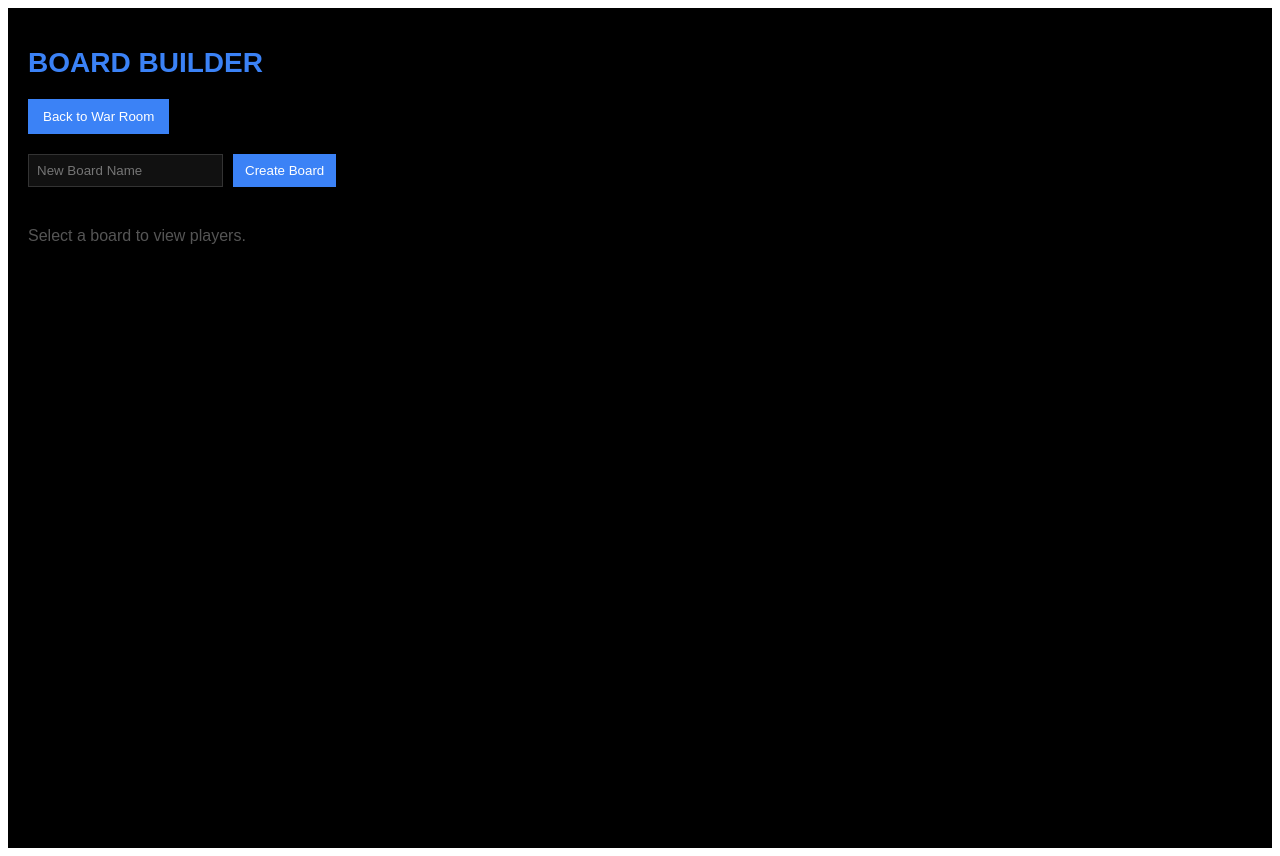
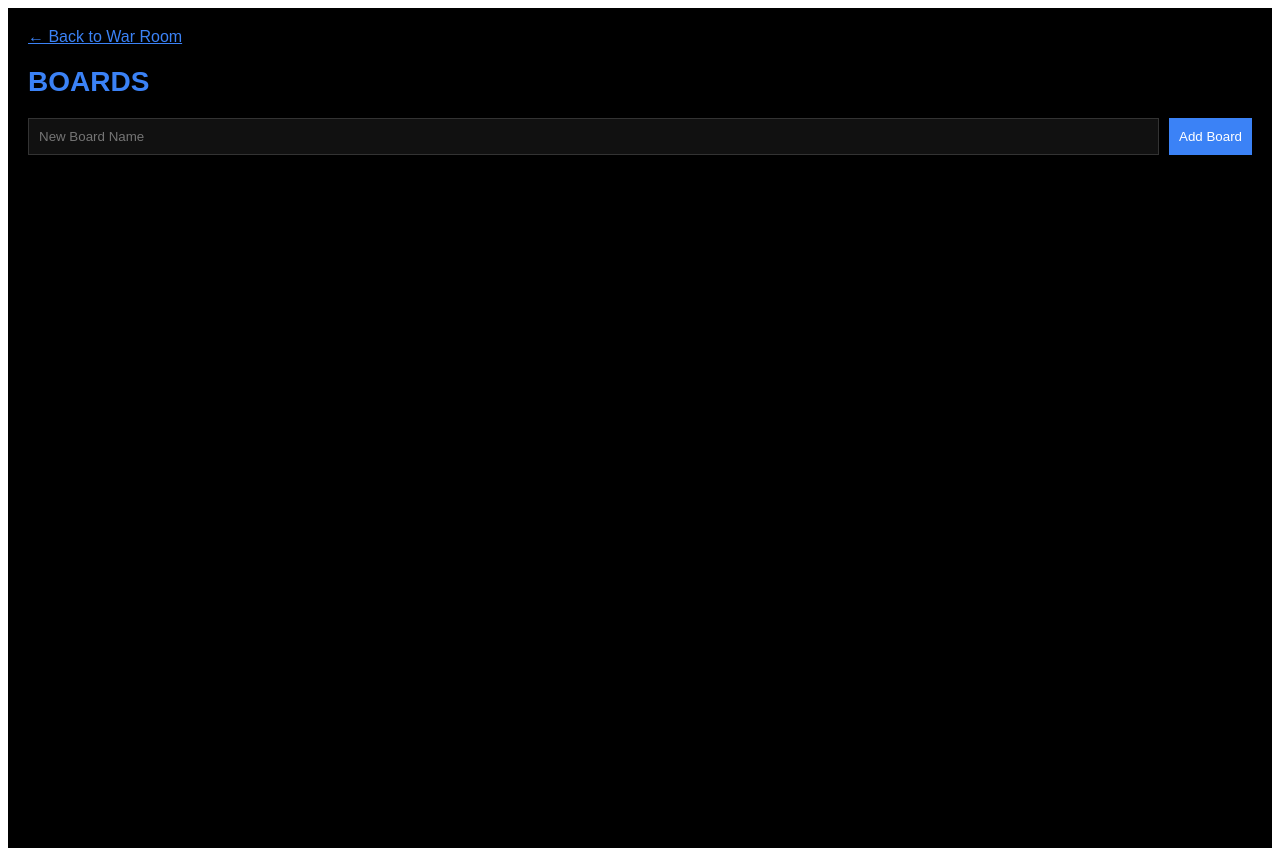
Before and after one commit to hyianakopolos/war-room, a Next.js app: page /boards in a window 1280 px wide. Built offline with nearby package versions, Linux system fonts and the light colour scheme.

Commit message:
Update page.tsx

```diff
--- a/app/boards/page.tsx
+++ b/app/boards/page.tsx
@@ -1,85 +1,56 @@
 "use client";
 
 import React, { useState, useEffect } from "react";
-import Link from "next/link";
-
-interface Player {
-  name: string;
-  position: string;
-  school: string;
-  year: string;
-  twitter: string;
-  board: string;
-  contacted: boolean;
-}
+import Link from 'next/link';
 
 export default function BoardsPage() {
   const [boards, setBoards] = useState<string[]>([]);
-  const [newBoardName, setNewBoardName] = useState("");
-  const [players, setPlayers] = useState<Player[]>([]);
-  const [selectedBoard, setSelectedBoard] = useState<string | null>(null);
+  const [newBoard, setNewBoard] = useState("");
 
-  // Load from localStorage
+  // Load boards from localStorage
   useEffect(() => {
     const savedBoards = localStorage.getItem("boards");
     if (savedBoards) setBoards(JSON.parse(savedBoards));
-
-    const savedPlayers = localStorage.getItem("players");
-    if (savedPlayers) setPlayers(JSON.parse(savedPlayers));
   }, []);
 
-  // Save boards to localStorage
-  useEffect(() => {
-    localStorage.setItem("boards", JSON.stringify(boards));
-  }, [boards]);
-
+  // Add new board
   const addBoard = () => {
-    if (!newBoardName) return;
-    setBoards([...boards, newBoardName]);
-    setNewBoardName("");
+    if (!newBoard) return;
+    const updatedBoards = [...boards, newBoard];
+    setBoards(updatedBoards);
+    localStorage.setItem("boards", JSON.stringify(updatedBoards));
+    setNewBoard("");
   };
 
-  const filteredPlayers = selectedBoard ? players.filter(p => p.board === selectedBoard) : [];
+  // Delete board
+  const deleteBoard = (boardToDelete: string) => {
+    const updatedBoards = boards.filter(b => b !== boardToDelete);
+    setBoards(updatedBoards);
+    localStorage.setItem("boards", JSON.stringify(updatedBoards));
+  };
 
   return (
     <div style={{ minHeight: "100vh", background: "#000", color: "#fff", padding: "20px", fontFamily: "Arial" }}>
-      <h1 style={{ fontSize: "28px", color: "#3b82f6", marginBottom: "20px" }}>BOARD BUILDER</h1>
-
-      <Link href="/">
-        <button style={{ padding: "10px 15px", marginBottom: "20px", background: "#3b82f6", color: "#fff", border: "none", cursor: "pointer" }}>Back to War Room</button>
-      </Link>
-
-      {/* Add Board Form */}
-      <div style={{ display: "flex", gap: "10px", marginBottom: "20px" }}>
-        <input placeholder="New Board Name" value={newBoardName} onChange={e => setNewBoardName(e.target.value)} style={{ padding: "8px", background: "#111", color: "#fff", border: "1px solid #333" }} />
-        <button onClick={addBoard} style={{ padding: "8px 12px", background: "#3b82f6", border: "none", color: "#fff", cursor: "pointer" }}>Create Board</button>
+      <div style={{ marginBottom: "20px" }}>
+        <Link href="/" style={{ color: "#3b82f6", textDecoration: "underline" }}>← Back to War Room</Link>
       </div>
 
-      {/* Board Selector */}
-      <div style={{ display: "flex", gap: "10px", marginBottom: "20px", flexWrap: "wrap" }}>
-        {boards.map(board => (
-          <button key={board} onClick={() => setSelectedBoard(board)} style={{ padding: "8px 12px", background: selectedBoard === board ? "#3b82f6" : "#111", color: "#fff", border: "1px solid #333", cursor: "pointer" }}>{board}</button>
-        ))}
+      <h1 style={{ fontSize: "28px", color: "#3b82f6", marginBottom: "20px" }}>BOARDS</h1>
+
+      {/* Add New Board */}
+      <div style={{ marginBottom: "20px", display: "flex", gap: "10px" }}>
+        <input type="text" placeholder="New Board Name" value={newBoard} onChange={e => setNewBoard(e.target.value)} style={{ padding: "10px", flexGrow: 1, background: "#111", color: "#fff", border: "1px solid #333" }} />
+        <button onClick={addBoard} style={{ padding: "10px", background: "#3b82f6", color: "#fff", border: "none", cursor: "pointer" }}>Add Board</button>
       </div>
 
-      {/* Player List for selected board */}
-      <div>
-        {selectedBoard ? (
-          filteredPlayers.length > 0 ? (
-            filteredPlayers.map((player, idx) => (
-              <div key={idx} style={{ background: "#111", border: "1px solid #222", padding: "15px", marginBottom: "10px" }}>
-                <p style={{ fontWeight: "bold" }}>{player.name}</p>
-                <p>{player.position} - {player.school} | Class {player.year}</p>
-                <p>Contacted: {player.contacted ? "Yes" : "No"}</p>
-                <button onClick={() => window.open(player.twitter)} style={{ padding: "8px", background: "#3b82f6", border: "none", color: "#fff", cursor: "pointer" }}>Open Twitter</button>
-              </div>
-            ))
-          ) : (
-            <p style={{ color: "#555" }}>No players in this board.</p>
-          )
-        ) : (
-          <p style={{ color: "#555" }}>Select a board to view players.</p>
-        )}
+      {/* Board List */}
+      <div style={{ display: "flex", flexDirection: "column", gap: "10px" }}>
+        {boards.map((board, idx) => (
+          <div key={idx} style={{ background: "#111", padding: "15px", border: "1px solid #3b82f6", display: "flex", justifyContent: "space-between", alignItems: "center" }}>
+            <span>{board}</span>
+            <button onClick={() => deleteBoard(board)} style={{ background: "#ef4444", color: "#fff", border: "none", padding: "5px 10px", cursor: "pointer" }}>Delete</button>
+          </div>
+        ))}
       </div>
     </div>
   );
```
